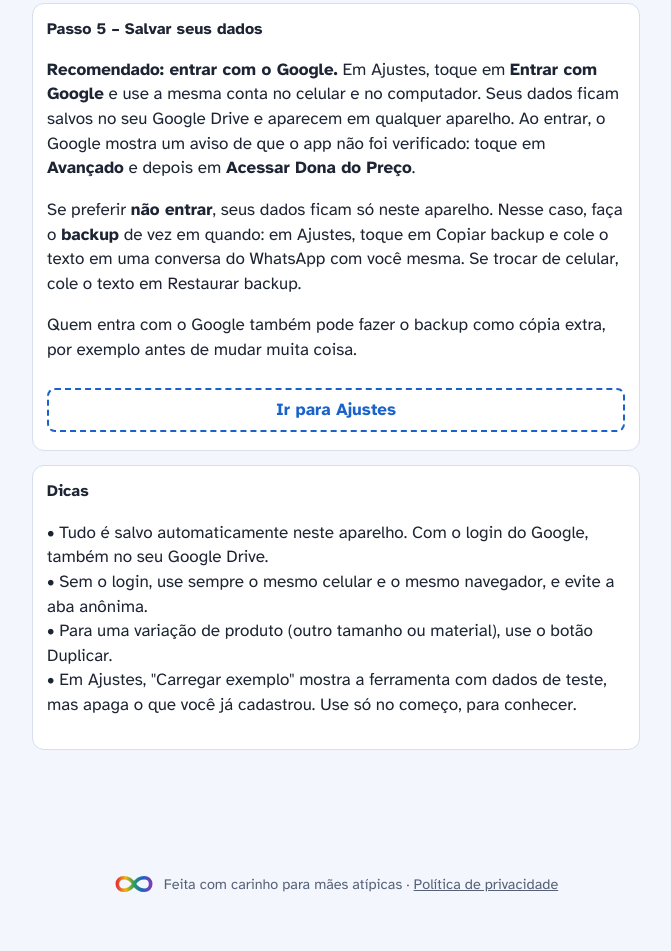
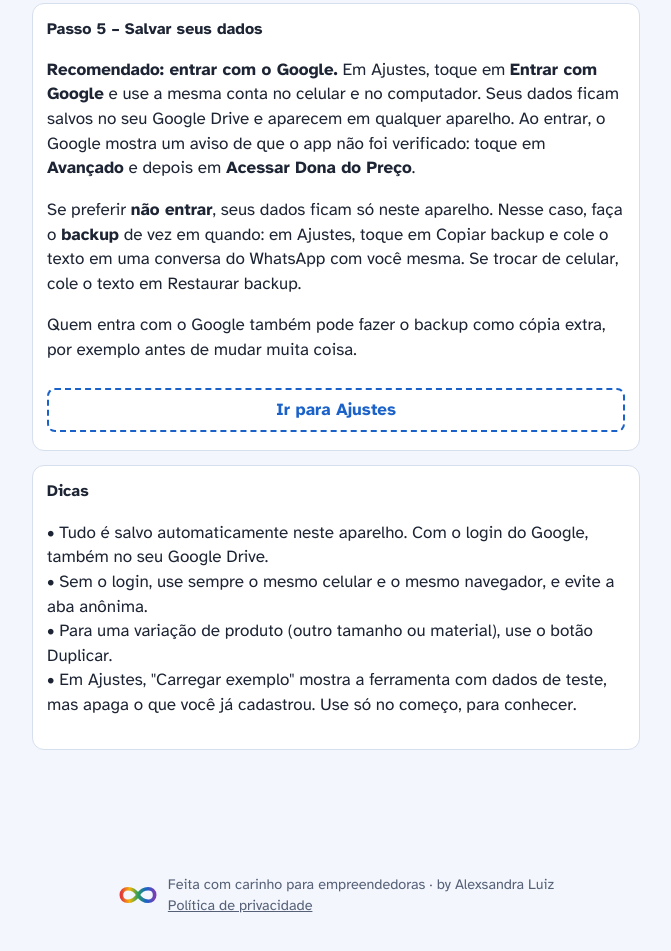
Before and after one commit to alexsandraluiz77-pixel/Dona-do-preco, a plain HTML site: page index.html in a window 1280 px wide. Shown: the part 1463-2414 px from the top of the page, without its empty margins (304-975 px from the left). Drawn offline with Linux system fonts and the light colour scheme.

Commit message:
Add files via upload

```diff
--- a/index.html
+++ b/index.html
@@ -63,7 +63,7 @@ textarea:focus{outline:3px solid var(--pri);outline-offset:1px}
 <header><svg width="46" height="46" viewBox="0 0 50 50" role="img" aria-label="Símbolo do autismo: peças de quebra-cabeça coloridas"><g transform="translate(0,0) rotate(0 12 12)" fill="#1a62c9"><path d="M3 9h6a3 3 0 1 1 6 0h6v13H3z"/></g><g transform="translate(25,0) rotate(90 12 12)" fill="#e5383b"><path d="M3 9h6a3 3 0 1 1 6 0h6v13H3z"/></g><g transform="translate(0,25) rotate(270 12 12)" fill="#f2b705"><path d="M3 9h6a3 3 0 1 1 6 0h6v13H3z"/></g><g transform="translate(25,25) rotate(180 12 12)" fill="#2a9d5c"><path d="M3 9h6a3 3 0 1 1 6 0h6v13H3z"/></g></svg><h1 id="ttl">Dona do Preço</h1><button class="hb" onclick="go('ajuda')">❓ Como usar</button></header>
 <div id="gs" class="noprint" role="status" style="max-width:640px;margin:0 auto;padding:6px 16px;font-size:.9rem;color:var(--mut)"></div>
 <main id="m"></main>
-<footer class="noprint"><svg width="40" height="20" viewBox="0 0 24 12" role="img" aria-label="Símbolo do infinito, da neurodiversidade"><defs><linearGradient id="rb"><stop offset="0" stop-color="#e5383b"/><stop offset=".25" stop-color="#f2b705"/><stop offset=".5" stop-color="#2a9d5c"/><stop offset=".75" stop-color="#1a62c9"/><stop offset="1" stop-color="#7a3fb5"/></linearGradient></defs><path d="M12 6C9 1 2 1 2 6s7 5 10 0 10-5 10 0-7 5-10 0z" fill="none" stroke="url(#rb)" stroke-width="2.2" stroke-linecap="round"/></svg><span>Feita com carinho para mães atípicas · <a href="privacidade.html" style="color:inherit">Política de privacidade</a></span></footer>
+<footer class="noprint"><svg width="40" height="20" viewBox="0 0 24 12" role="img" aria-label="Símbolo do infinito, da neurodiversidade"><defs><linearGradient id="rb"><stop offset="0" stop-color="#e5383b"/><stop offset=".25" stop-color="#f2b705"/><stop offset=".5" stop-color="#2a9d5c"/><stop offset=".75" stop-color="#1a62c9"/><stop offset="1" stop-color="#7a3fb5"/></linearGradient></defs><path d="M12 6C9 1 2 1 2 6s7 5 10 0 10-5 10 0-7 5-10 0z" fill="none" stroke="url(#rb)" stroke-width="2.2" stroke-linecap="round"/></svg><span>Feita com carinho para empreendedoras · by Alexsandra Luiz<br><a href="privacidade.html" style="color:inherit">Política de privacidade</a></span></footer>
 <nav id="nav"></nav>
 <script>
 const $=s=>document.querySelector(s);
```
